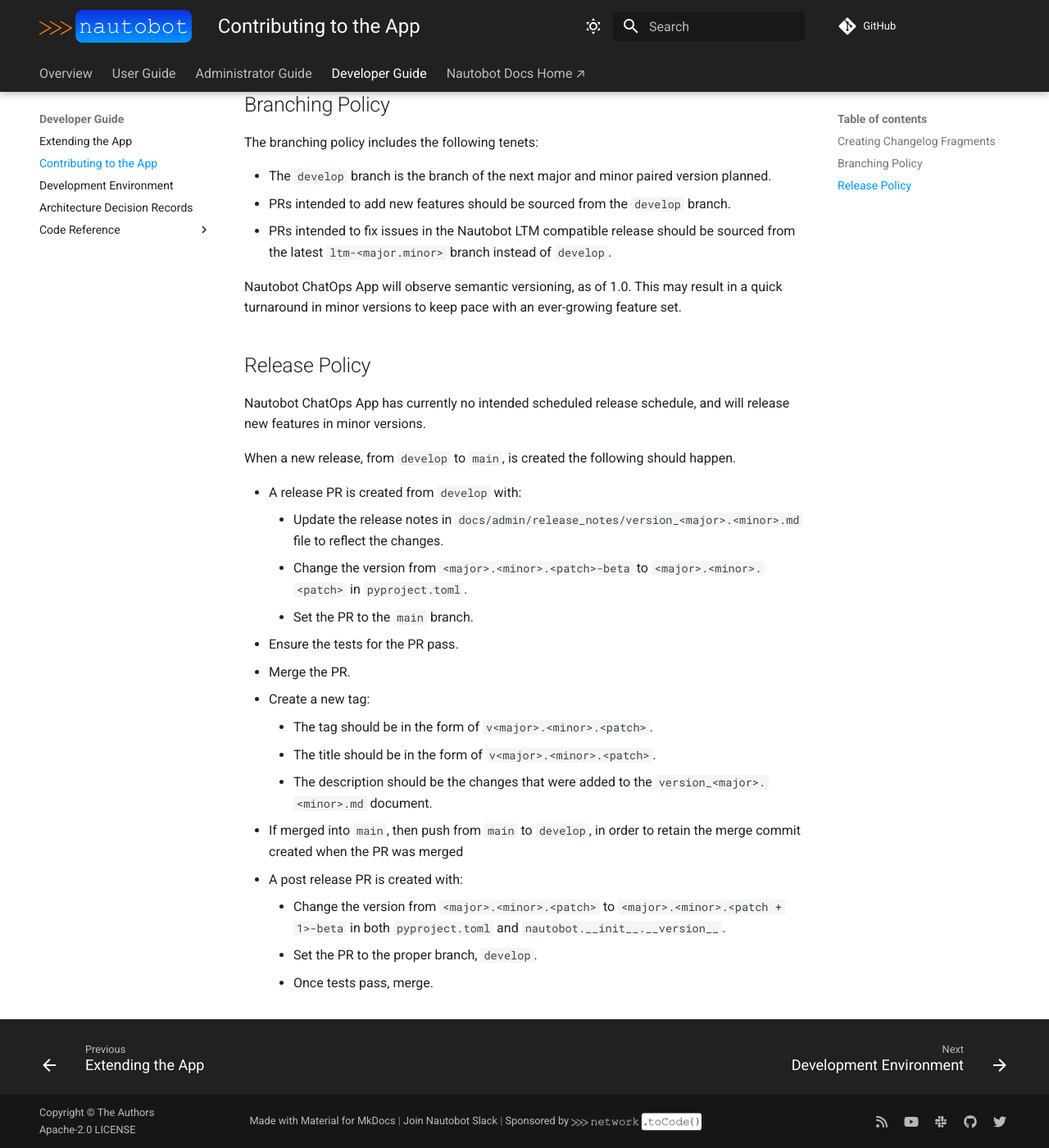
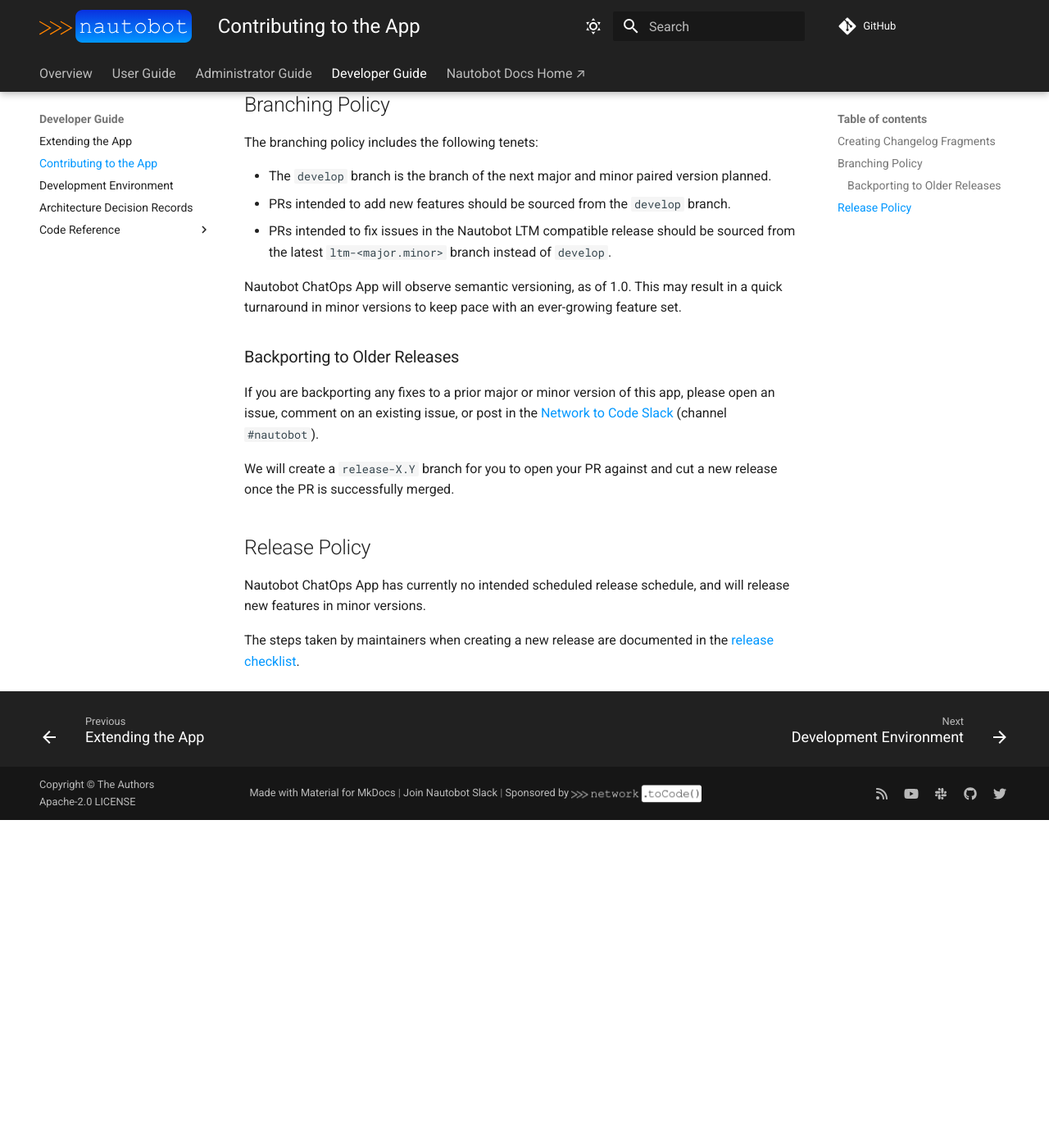
Before and after one commit to nautobot/nautobot-app-chatops, an MkDocs documentation site: the page built from docs/dev/contributing.md, in a window 1280 px wide and 1400 px high, scrolled down 1383 px. Shown: the whole window at 82% size. Built offline with MkDocs 1.6.1 and Material for MkDocs 9.7.7, drawn with Linux system fonts in a browser that asks for light colours; comment, search, counter and statistics services are not loaded; after the commit the page ends 2383 px from its top, so only the background shows below that.

```diff
--- a/.bandit.yml
+++ /dev/null
@@ -1,6 +0,0 @@
----
-skips: []
-# No need to check for security issues in the test scripts!
-exclude_dirs:
-  - "./tests/"
-  - "./.venv/"
--- a/docs/dev/contributing.md
+++ b/docs/dev/contributing.md
@@ -49,24 +49,14 @@ The branching policy includes the following tenets:
 
 Nautobot ChatOps App will observe semantic versioning, as of 1.0. This may result in a quick turnaround in minor versions to keep pace with an ever-growing feature set.
 
+### Backporting to Older Releases
+
+If you are backporting any fixes to a prior major or minor version of this app, please open an issue, comment on an existing issue, or post in the [Network to Code Slack](https://networktocode.slack.com/) (channel `#nautobot`).
+
+We will create a `release-X.Y` branch for you to open your PR against and cut a new release once the PR is successfully merged.
+
 ## Release Policy
 
 Nautobot ChatOps App has currently no intended scheduled release schedule, and will release new features in minor versions.
 
-When a new release, from `develop` to `main`, is created the following should happen.
-
-- A release PR is created from `develop` with:
-    - Update the release notes in `docs/admin/release_notes/version_<major>.<minor>.md` file to reflect the changes.
-    - Change the version from `<major>.<minor>.<patch>-beta` to `<major>.<minor>.<patch>` in `pyproject.toml`.
-    - Set the PR to the `main` branch.
-- Ensure the tests for the PR pass.
-- Merge the PR.
-- Create a new tag:
-    - The tag should be in the form of `v<major>.<minor>.<patch>`.
-    - The title should be in the form of `v<major>.<minor>.<patch>`.
-    - The description should be the changes that were added to the `version_<major>.<minor>.md` document.
-- If merged into `main`, then push from `main` to `develop`, in order to retain the merge commit created when the PR was merged
-- A post release PR is created with:
-    - Change the version from `<major>.<minor>.<patch>` to `<major>.<minor>.<patch + 1>-beta` in both `pyproject.toml` and `nautobot.__init__.__version__`.
-    - Set the PR to the proper branch, `develop`.
-    - Once tests pass, merge.
+The steps taken by maintainers when creating a new release are documented in the [release checklist](./release_checklist.md).
--- a/nautobot_chatops/__init__.py
+++ b/nautobot_chatops/__init__.py
@@ -22,6 +22,7 @@ class NautobotChatOpsAppConfig(NautobotAppConfig):
     max_version = "2.9999"
     default_settings = {}
     caching_config = {}
+    docs_view_name = "plugins:nautobot_chatops:docs"
 
 
 config = NautobotChatOpsAppConfig  # pylint:disable=invalid-name
--- a/pyproject.toml
+++ b/pyproject.toml
@@ -33,7 +33,6 @@ python = ">=3.8,<3.13"
 nautobot = "^2.0.0"
 
 [tool.poetry.group.dev.dependencies]
-bandit = "*"
 coverage = "*"
 django-debug-toolbar = "*"
 invoke = "*"
@@ -97,7 +96,6 @@ target-version = "py38"
 select = [
     "D",  # pydocstyle
     "F", "E", "W",  # flake8
-    "PL", # pylint
     "S",  # bandit
     "I",  # isort
 ]
```
Also changed, not shown: other parts of docs/dev/contributing.md (+1 -1 lines), README.md (+1 -1 lines), docs/dev/arch_decision.md (+1 -1 lines), docs/dev/dev_environment.md (+0 -2 lines), docs/dev/release_checklist.md (added, +214 -0 lines), tasks.py (+49 -18 lines), .cookiecutter.json, 5 other files.
